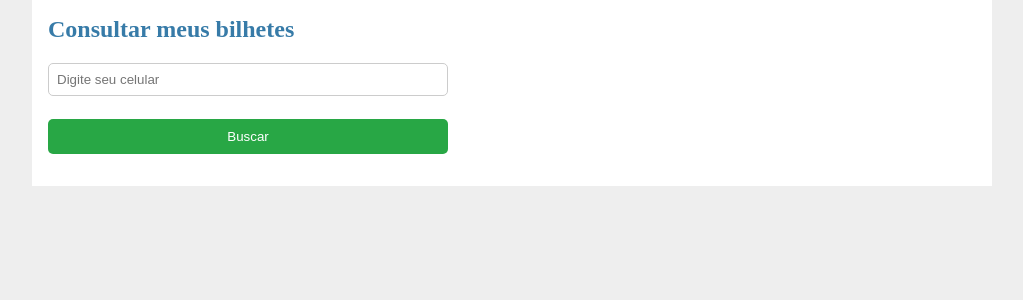
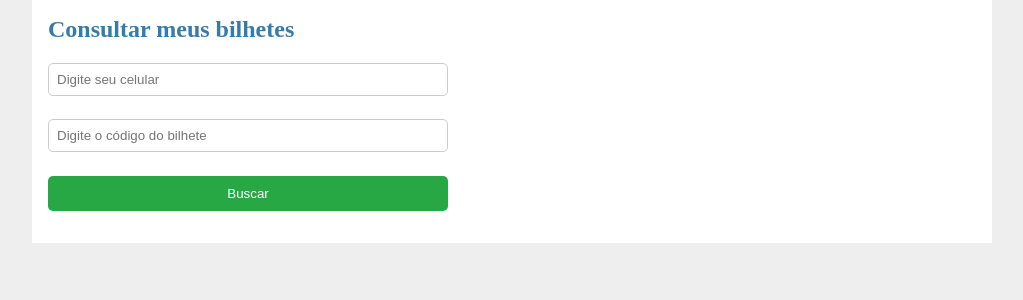
Before and after one commit to AndreScaranto/sorteio_web, a Flask app: page /consultar_bilhetes in a window 1280 px wide. Shown: the part 51-351 px from the top of the page, without its empty margins (128-1151 px from the left). Run offline with Flask 3, Linux system fonts and the light colour scheme.

Commit message:
Devolver o input do código do bilhete para o formulário do consulta de bilhetes.

```diff
--- a/flaskr/templates/bilhetes/consultar_bilhetes.html
+++ b/flaskr/templates/bilhetes/consultar_bilhetes.html
@@ -6,7 +6,8 @@
   <h2 style="margin-bottom: 20px;">Consultar meus bilhetes</h2>
 
   <form method="post" style="display: flex; flex-direction: column; gap: 10px; max-width: 400px;">
-    <input name="celular" placeholder="Digite seu celular" required style="padding: 8px; border-radius: 5px; border: 1px solid #ccc;">
+    <input name="celular" placeholder="Digite seu celular" style="padding: 8px; border-radius: 5px; border: 1px solid #ccc;">
+    <input name="codigo" placeholder="Digite o código do bilhete" style="padding: 8px; border-radius: 5px; border: 1px solid #ccc;">
     <button type="submit" style="padding: 10px; background-color: #28A745; color: white; border: none; border-radius: 5px;">Buscar</button>
   </form>
 
```
Also changed, not shown: instance/flaskr.sqlite.
